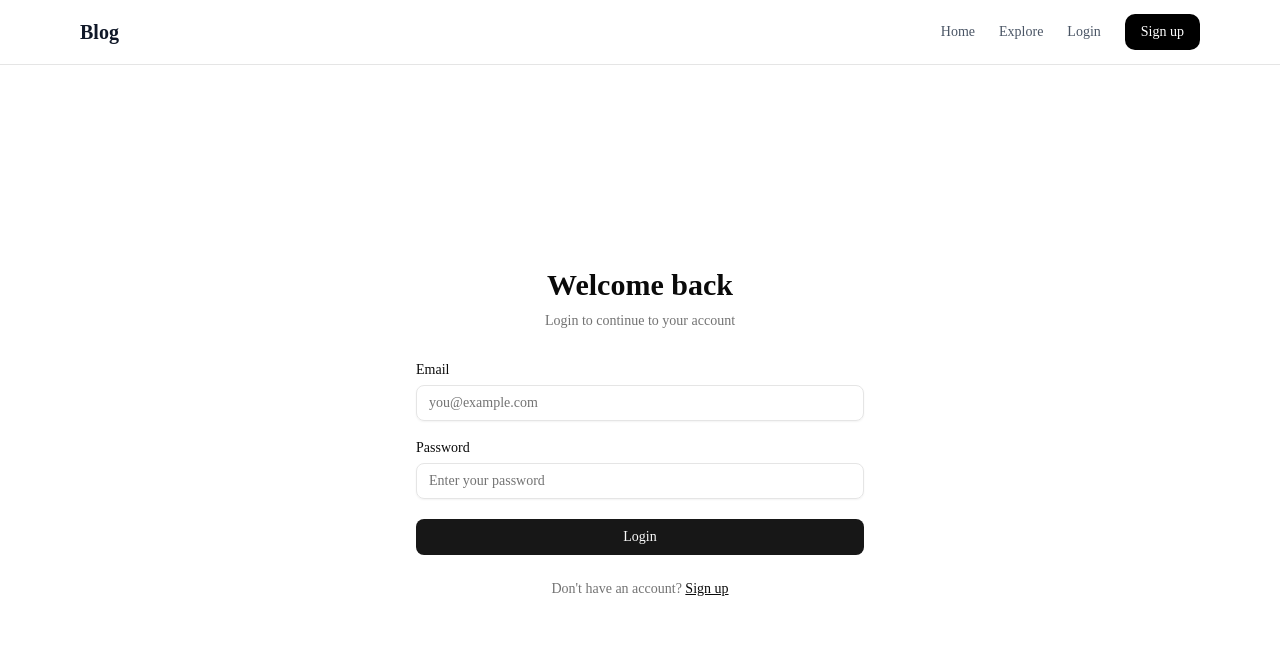
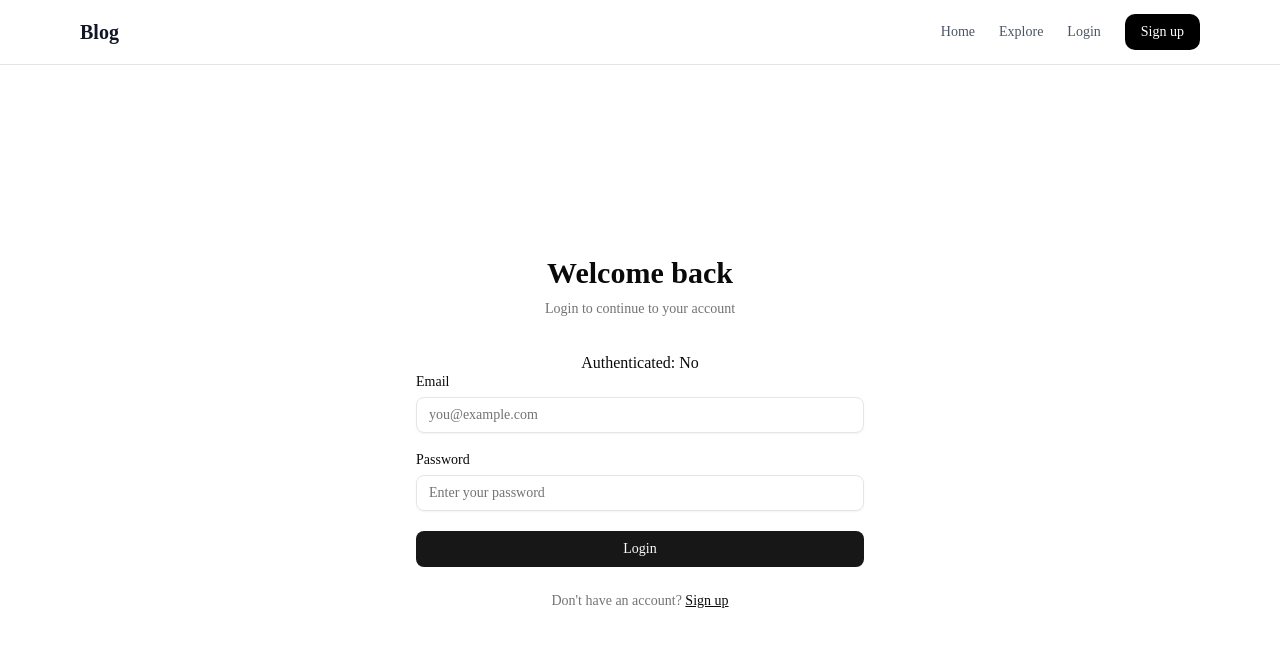
Before and after one commit to vahid-patel/blog-frontend, a Next.js app: page /login in a window 1280 px wide. Shown: the top 646 px of the page. Built offline with nearby package versions, Linux system fonts and the light colour scheme; no server answers.

Commit message:
feat: persist authentication state with zustand

```diff
--- a/app/login/page.tsx
+++ b/app/login/page.tsx
@@ -1,19 +1,17 @@
-"use client";
+'use client';
 
-import Link from "next/link";
-import { useForm } from "react-hook-form";
-import { zodResolver } from "@hookform/resolvers/zod";
+import Link from 'next/link';
+import { useForm } from 'react-hook-form';
+import { zodResolver } from '@hookform/resolvers/zod';
 
-import { Button } from "@/components/ui/button";
-import { Input } from "@/components/ui/input";
-import { Label } from "@/components/ui/label";
+import { Button } from '@/components/ui/button';
+import { Input } from '@/components/ui/input';
+import { Label } from '@/components/ui/label';
 
-import {
-  loginSchema,
-  type LoginFormData,
-} from "@/lib/validations/auth";
+import { loginSchema, type LoginFormData } from '@/lib/validations/auth';
 
-import { login } from "@/services/auth";
+import { login } from '@/services/auth';
+import { useAuthStore } from '@/store/auth-store';
 
 export default function LoginPage() {
   const {
@@ -24,88 +22,78 @@ export default function LoginPage() {
     resolver: zodResolver(loginSchema),
   });
 
+  const loginUser = useAuthStore((state) => state.login);
+
   const onSubmit = async (data: LoginFormData) => {
-  try {
-    const response = await login(data);
+    try {
+      const response = await login(data);
 
-    console.log("Login successful:", response);
-  } catch (error) {
-    console.error("Login failed:", error);
-  }
-};
+      loginUser(response.token);
+
+      console.log('Login successful:', response);
+    } catch (error) {
+      console.error('Login failed:', error);
+    }
+  };
+  const isAuthenticated = useAuthStore((state) => state.isAuthenticated);
   return (
     <main className="flex min-h-[calc(100vh-4rem)] items-center justify-center px-4 py-10">
       <div className="w-full max-w-md">
-
         {/* Header */}
         <div className="mb-8 text-center">
-          <h1 className="text-3xl font-bold">
-            Welcome back
-          </h1>
+          <h1 className="text-3xl font-bold">Welcome back</h1>
 
           <p className="mt-2 text-sm text-muted-foreground">
             Login to continue to your account
           </p>
         </div>
+        <p className="mt-4 text-center">
+          Authenticated: {isAuthenticated ? 'Yes' : 'No'}
+        </p>
 
         {/* Form */}
-        <form
-          onSubmit={handleSubmit(onSubmit)}
-          className="space-y-5"
-        >
-
+        <form onSubmit={handleSubmit(onSubmit)} className="space-y-5">
           {/* Email */}
           <div className="space-y-2">
-            <Label htmlFor="email">
-              Email
-            </Label>
+            <Label htmlFor="email">Email</Label>
 
             <Input
               id="email"
               type="email"
               placeholder="you@example.com"
-              {...register("email")}
+              {...register('email')}
             />
 
             {errors.email && (
-              <p className="text-sm text-red-500">
-                {errors.email.message}
-              </p>
+              <p className="text-sm text-red-500">{errors.email.message}</p>
             )}
           </div>
 
           {/* Password */}
           <div className="space-y-2">
-            <Label htmlFor="password">
-              Password
-            </Label>
+            <Label htmlFor="password">Password</Label>
 
             <Input
               id="password"
               type="password"
               placeholder="Enter your password"
-              {...register("password")}
+              {...register('password')}
             />
 
             {errors.password && (
-              <p className="text-sm text-red-500">
-                {errors.password.message}
-              </p>
+              <p className="text-sm text-red-500">{errors.password.message}</p>
             )}
           </div>
 
           {/* Submit */}
-          <Button
-            type="submit"
-            className="w-full"
-          >
+          <Button type="submit" className="w-full">
             Login
           </Button>
         </form>
 
         {/* Signup */}
         <p className="mt-6 text-center text-sm text-muted-foreground">
-          Don't have an account?{" "}
+          Don't have an account?{' '}
           <Link
             href="/signup"
             className="font-medium text-foreground underline"
@@ -113,7 +101,6 @@ export default function LoginPage() {
             Sign up
           </Link>
         </p>
-
       </div>
     </main>
   );
--- /dev/null
+++ b/store/auth-store.ts
@@ -0,0 +1,44 @@
+import { create } from "zustand";
+import { persist } from "zustand/middleware";
+
+interface User {
+  userId: string;
+  name: string;
+  email: string;
+  role: string;
+}
+
+interface AuthState {
+  token: string | null;
+  user: User | null;
+  isAuthenticated: boolean;
+
+  login: (token: string) => void;
+  logout: () => void;
+}
+
+export const useAuthStore = create<AuthState>()(
+  persist(
+    (set) => ({
+      token: null,
+      user: null,
+      isAuthenticated: false,
+
+      login: (token) =>
+        set({
+          token,
+          isAuthenticated: true,
+        }),
+
+      logout: () =>
+        set({
+          token: null,
+          user: null,
+          isAuthenticated: false,
+        }),
+    }),
+    {
+      name: "blog-auth",
+    },
+  ),
+);
```
